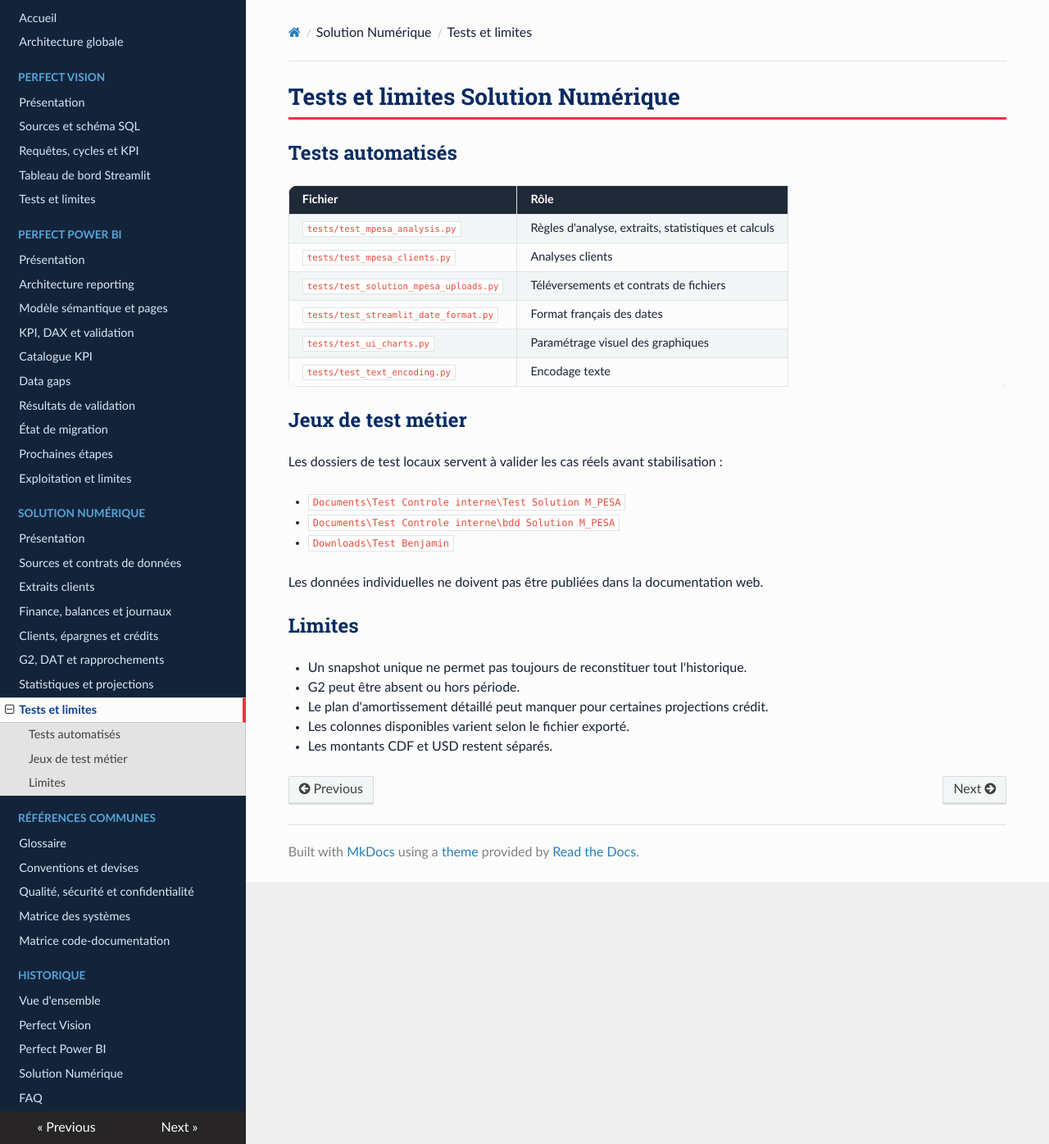
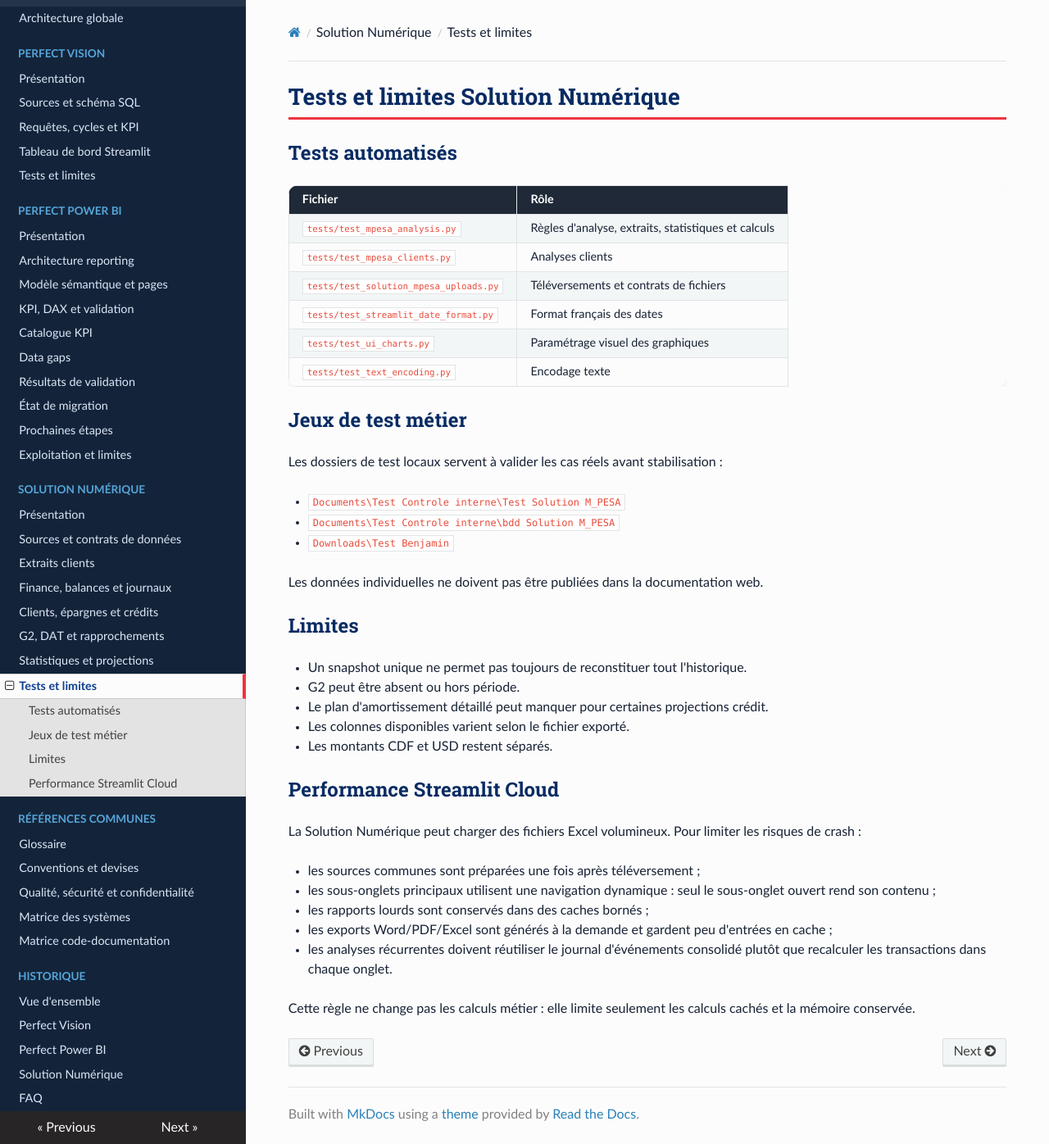
Before and after one commit to gitmupanzi/controle_interne, an MkDocs documentation site: the page built from documentation_web/solution_numerique/tests_limites.md, in a window 1280 px wide and 1396 px high. Shown: the whole window at 82% size. Built offline with MkDocs 1.6.1, drawn with Linux system fonts in a browser that asks for light colours; nearby versions of some CDN libraries.

Commit message:
Centraliser la documentation et optimiser la Solution Numerique

```diff
--- a/documentation_web/solution_numerique/tests_limites.md
+++ b/documentation_web/solution_numerique/tests_limites.md
@@ -28,3 +28,15 @@ Les données individuelles ne doivent pas être publiées dans la documentation
 - Le plan d'amortissement détaillé peut manquer pour certaines projections crédit.
 - Les colonnes disponibles varient selon le fichier exporté.
 - Les montants CDF et USD restent séparés.
+
+## Performance Streamlit Cloud
+
+La Solution Numérique peut charger des fichiers Excel volumineux. Pour limiter les risques de crash :
+
+- les sources communes sont préparées une fois après téléversement ;
+- les sous-onglets principaux utilisent une navigation dynamique : seul le sous-onglet ouvert rend son contenu ;
+- les rapports lourds sont conservés dans des caches bornés ;
+- les exports Word/PDF/Excel sont générés à la demande et gardent peu d'entrées en cache ;
+- les analyses récurrentes doivent réutiliser le journal d'événements consolidé plutôt que recalculer les transactions dans chaque onglet.
+
+Cette règle ne change pas les calculs métier : elle limite seulement les calculs cachés et la mémoire conservée.
```
Also changed, not shown: skills/solution-mpesa/SKILL.md (+4 -4 lines), 1 other file.
